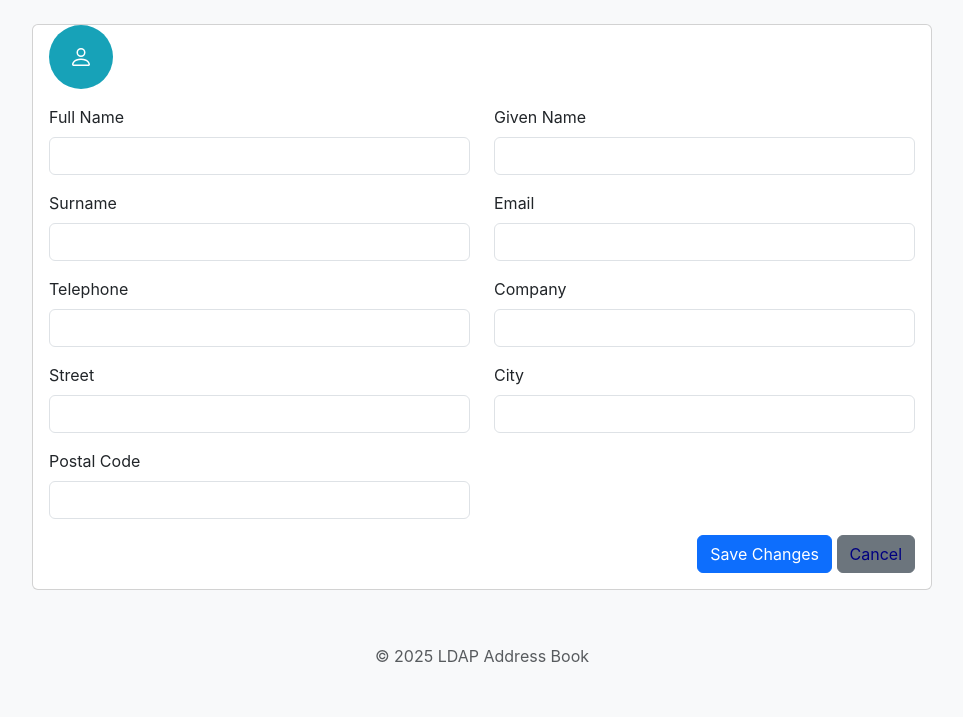
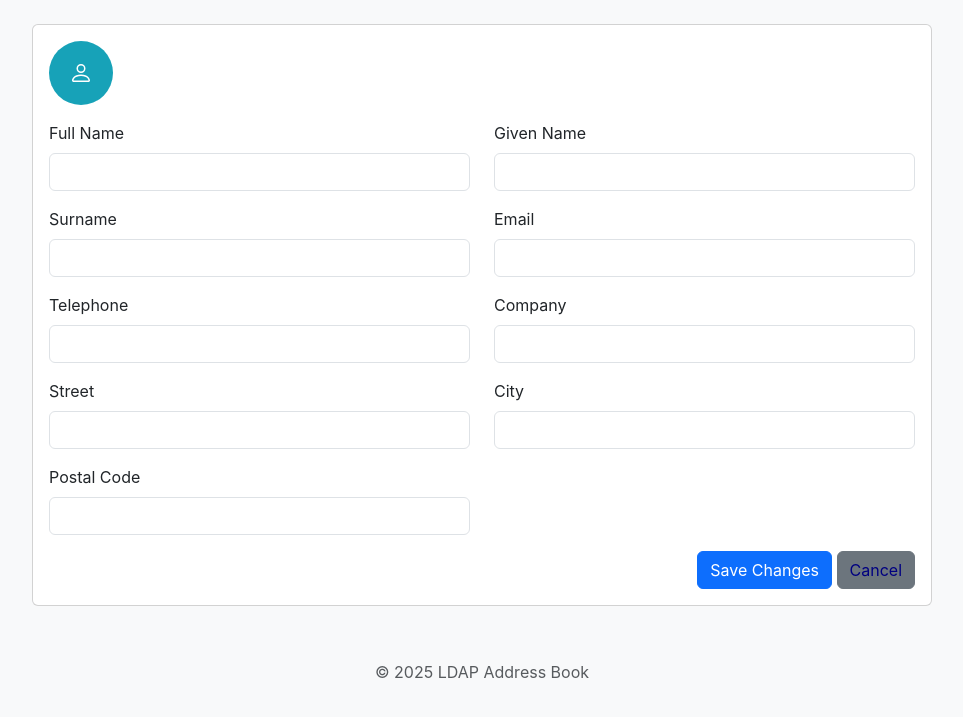
Before and after one commit to TacoScheltema/blackbook, a Flask app: template app/templates/edit_person.html in a window 1280 px wide. Shown: the part 56-773 px from the top of the page, without its empty margins (158-1121 px from the left). Run offline with Flask 3, Linux system fonts and the light colour scheme; the template is opened without the code that fills it, so the values that code supplies are empty.

Commit message:
#52 edit form remove pt-0

```diff
--- a/app/templates/edit_person.html
+++ b/app/templates/edit_person.html
@@ -3,7 +3,7 @@
 
 {% block content %}
 <div class="card card-margin">
-    <div class="card-body pt-0">
+    <div class="card-body">
         <div class="widget-49">
             <div class="widget-49-title-wrapper">
                 <div class="widget-49-date-primary">
```
